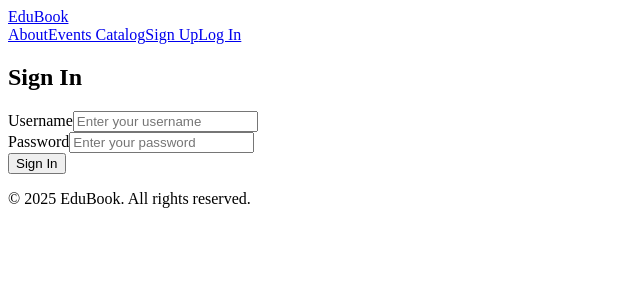
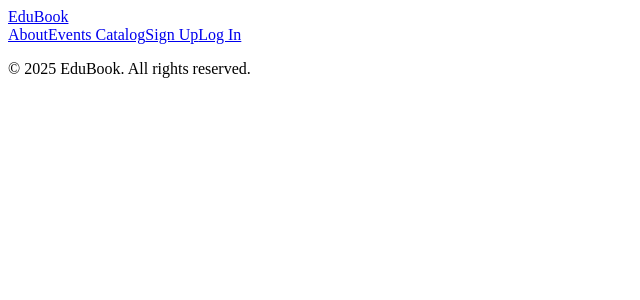
Before and after one commit to d-vafi/Ctrl-Alt-Elite, a React (Create React App) app in the folder frontend/: page /eventlogin in a window 1280 px wide. Shown: the top 300 px of the page, without its empty margins (0-640 px from the left). Built offline with nearby package versions, Linux system fonts and the light colour scheme.

Commit message:
Fixed event promotion navigation

```diff
--- a/frontend/src/App.jsx
+++ b/frontend/src/App.jsx
@@ -6,7 +6,6 @@ import About from "./pages/About.jsx";
 import Navbar from "./components/Navbar.jsx";
 import SignUp from "./pages/SignUp.jsx";
 import Login from "./pages/LogIn.jsx";
-import EventLogin from "./pages/EventLogIn.jsx";
 import EventPromotionDashboard from "./pages/EventPromotionDashboard.jsx";
 import UserPromotionDashboard from "./pages/UserPromotionDashboard.jsx";
 import PaymentForm from "./pages/PaymentForm.jsx";
@@ -33,7 +32,6 @@ const App = () => {
           <Route path="/signup" element={<SignUp />} />
           <Route path="/login" element={<Login />} />
           <Route path="/about" element={<About />} />
-          <Route path="/eventlogin" element={<EventLogin />} />
           <Route
             path="/eventpromotiondashboard"
             element={<EventPromotionDashboard />}
--- a/frontend/src/components/Navbar.jsx
+++ b/frontend/src/components/Navbar.jsx
@@ -50,8 +50,15 @@ const Navbar = () => {
             </Link>
           )}
 
-          {(isOrganizer || isStakeholder) && (
-            <Link to="/eventlogin" className="text-white hover:text-gray-200">
+          {isLoggedIn && (
+            <Link
+              to={
+                isAttendee
+                  ? "/userpromotiondashboard"
+                  : "/eventpromotiondashboard"
+              }
+              className="text-white hover:text-gray-200"
+            >
               Event Promotion
             </Link>
           )}
--- a/frontend/src/pages/EventLogIn.jsx
+++ /dev/null
@@ -1,92 +0,0 @@
-import React, { useState } from "react";
-import axios from "axios";
-import { useNavigate } from "react-router-dom";
-
-const EventLogin = () => {
-  const navigate = useNavigate();
-
-  const [formData, setFormData] = useState({
-    username: "",
-    password: "",
-  });
-
-  const [error, setError] = useState(null);
-  const [message, setMessage] = useState(null);
-
-  const handleChange = (e) => {
-    setFormData({ ...formData, [e.target.name]: e.target.value });
-  };
-
-  const handleSubmit = async (e) => {
-    e.preventDefault();
-    try {
-      const response = await axios.post("http://localhost:8080/api/auth/eventlogin", formData);
-      if (response.data.status === "success") {
-        alert("Login successful!");
-        setMessage(response.data.message);
-        setError(null);
-
-        if (response.data.type === "user") {
-          sessionStorage.setItem("userEmail", response.data.email);
-          navigate("/userpromotiondashboard");
-        } else if (response.data.type === "admin") {
-          navigate("/eventpromotiondashboard");
-        }
-      } else {
-        setError(response.data.message);
-        setMessage(null);
-      }
-    } catch (error) {
-      console.error("Login error:", error.response || error.message || error);
-      setError("An error occurred during login.");
-      setMessage(null);
-    }
-  };
-
-
-  return (
-    <div className="flex items-center justify-center bg-gray-100">
-      <div className="bg-white p-8 shadow-lg rounded-lg w-full max-w-md">
-        <h2 className="text-2xl font-bold text-center text-blue-600 mb-6">
-          Sign In
-        </h2>
-        {error && <p className="text-red-500 text-center">{error}</p>}
-        {message && <p className="text-green-500 text-center">{message}</p>}
-        <form onSubmit={handleSubmit} className="space-y-4">
-          <div>
-            <label className="block text-gray-700 font-semibold">Username</label>
-            <input
-              type="text"
-              name="username"
-              value={formData.username}
-              onChange={handleChange}
-              required
-              className="w-full p-2 border border-gray-300 rounded mt-1"
-              placeholder="Enter your username"
-            />
-          </div>
-          <div>
-            <label className="block text-gray-700 font-semibold">Password</label>
-            <input
-              type="password"
-              name="password"
-              value={formData.password}
-              onChange={handleChange}
-              required
-              className="w-full p-2 border border-gray-300 rounded mt-1"
-              placeholder="Enter your password"
-            />
-          </div>
-          <button
-            type="submit"
-            className="w-full bg-blue-600 text-white p-2 rounded mt-4 hover:bg-blue-700"
-          >
-            Sign In
-          </button>
-        </form>
-      </div>
-    </div>
-  );
-};
-
-export default EventLogin;
```
